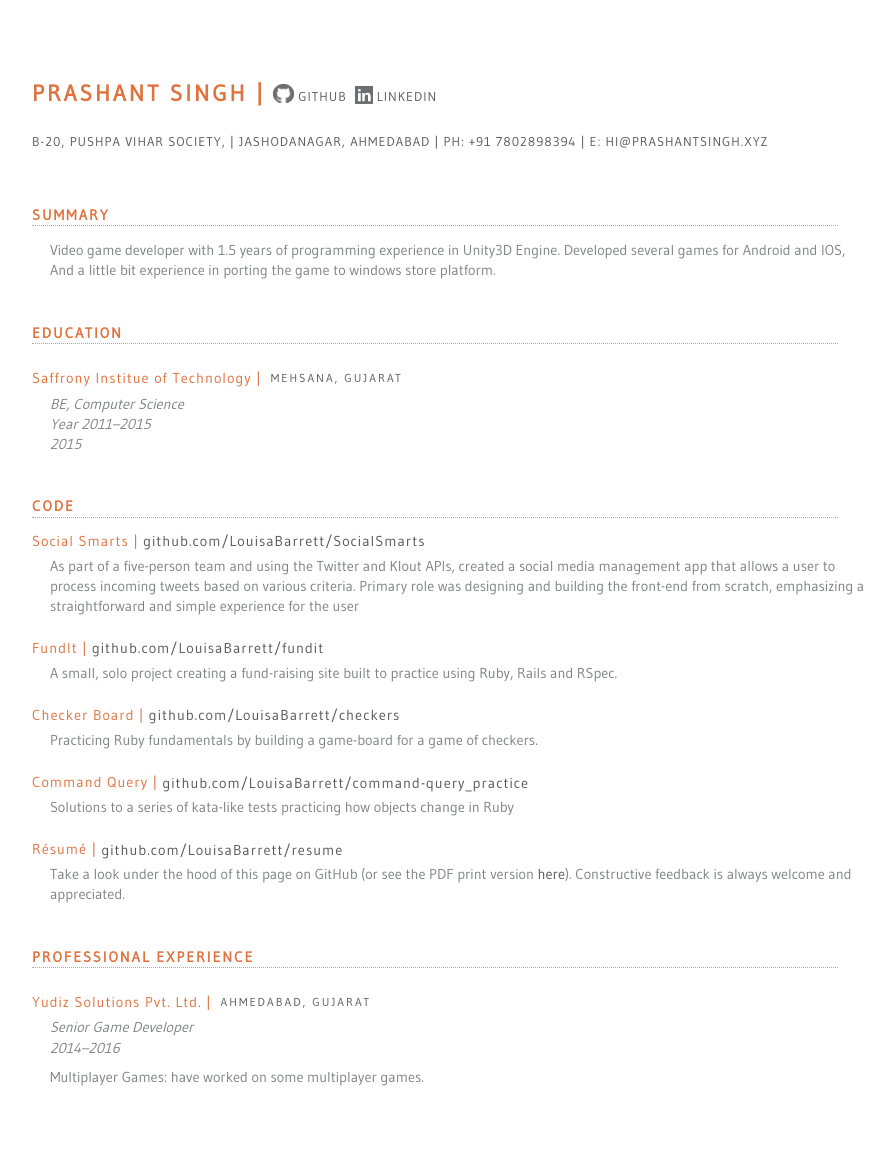
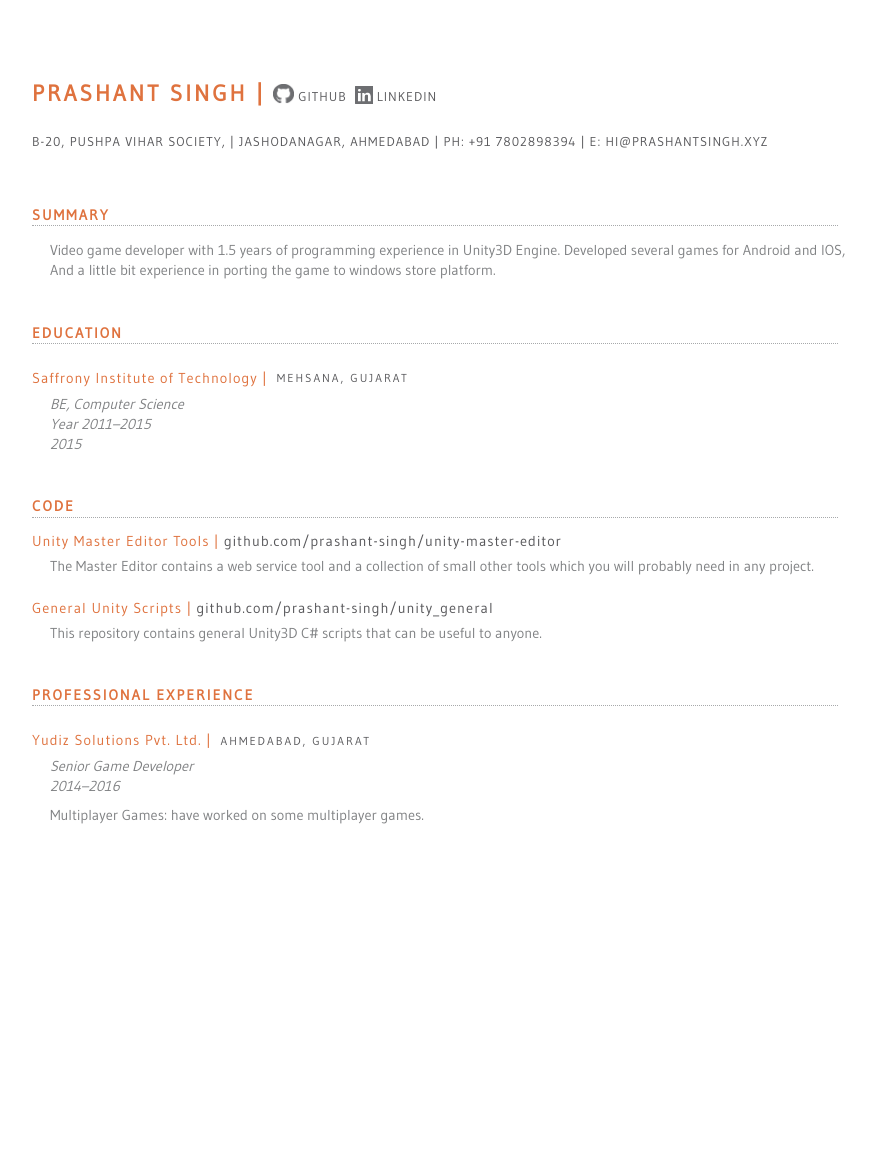
Before and after one commit to prashant-singh/prashant-singh.github.io, a Jekyll site: the page Resume/index.html, which Jekyll copies as it is, in a window 1280 px wide. Shown: the whole page, without its empty margins (160-1054 px from the left). Built offline with Jekyll 4.4.1, drawn with Linux system fonts in a browser that asks for light colours; after the commit the page ends 900 px from its top, so only the background shows below that.

Commit message:
Update index.html

```diff
--- a/Resume/index.html
+++ b/Resume/index.html
@@ -24,19 +24,13 @@
     <h2 class="category-headers">Summary</h2><hr>
       <p class="category-description-main">Video game developer with 1.5 years of programming experience in Unity3D Engine. Developed several games for Android and IOS, And a little bit experience in porting the game to windows store platform.</p>
     <h2 class="category-headers">Education</h2><hr>
-       <p class="primary-titles">Saffrony Institue of Technology | <span class="location">Mehsana, Gujarat</span></p>
+       <p class="primary-titles">Saffrony Institute of Technology | <span class="location">Mehsana, Gujarat</span></p>
       <p class="category-details">BE, Computer Science<br>Year 2011–2015<br>2015</p>
     <h2 class="category-headers">Code</h2><hr>
-      <a class="primary-titles" href="http://github.com/LouisaBarrett/SocialSmarts" target="_blank">Social Smarts | <p class="links">github.com/LouisaBarrett/SocialSmarts</p></a>
-      <p class="category-description">As part of a five-person team and using the Twitter and Klout APIs, created a social media management app that allows a user to process incoming tweets based on various criteria. Primary role was designing and building the front-end from scratch, emphasizing a straightforward and simple experience for the user</p>
-      <a class="primary-titles" href="https://github.com/LouisaBarrett/fundit" target="_blank">FundIt | <p class="links">github.com/LouisaBarrett/fundit</p></a>
-      <p class="category-description">A small, solo project creating a fund-raising site built to practice using Ruby, Rails and RSpec.</p>
-      <a class="primary-titles" href="https://github.com/LouisaBarrett/checkers" target="_blank">Checker Board | <p class="links">github.com/LouisaBarrett/checkers</p></a>
-      <p class="category-description">Practicing Ruby fundamentals by building a game-board for a game of checkers.</p>
-      <a class="primary-titles" href="https://github.com/LouisaBarrett/command-query_practice" target="_blank">Command Query | <p class="links">github.com/LouisaBarrett/command-query_practice</p></a>
-      <p class="category-description">Solutions to a series of kata-like tests practicing how objects change in Ruby</p>
-      <a class="primary-titles" href="https://github.com/LouisaBarrett/resume" target="_blank">Résumé | <p class="links">github.com/LouisaBarrett/resume</p></a>
-      <p class="category-description">Take a look under the hood of this page on GitHub (or see the PDF print version <a class="links" href="http://f.cl.ly/items/2D2S2u0L0Z2B3x0o3X1Y/LouisaBarrett_resume.pdf" target="_blank">here</a>). Constructive feedback is always welcome and appreciated.</p>
+      <a class="primary-titles" href="https://github.com/prashant-singh/unity-master-editor" target="_blank">Unity Master Editor Tools | <p class="links">github.com/prashant-singh/unity-master-editor</p></a>
+      <p class="category-description">The Master Editor contains a web service tool and a collection of small other tools which you will probably need in any project.</p>
+      <a class="primary-titles" href="https://github.com/prashant-singh/unity_general" target="_blank">General Unity Scripts | <p class="links">github.com/prashant-singh/unity_general</p></a>
+      <p class="category-description">This repository contains general Unity3D C# scripts that can be useful to anyone.</p>
     <h2 class="category-headers">Professional Experience</h2><hr>
       <p class="primary-titles">Yudiz Solutions Pvt. Ltd. | <span class="location">Ahmedabad, Gujarat</span></p>
         <p class="category-details">Senior Game Developer<br>2014–2016</p>
```
